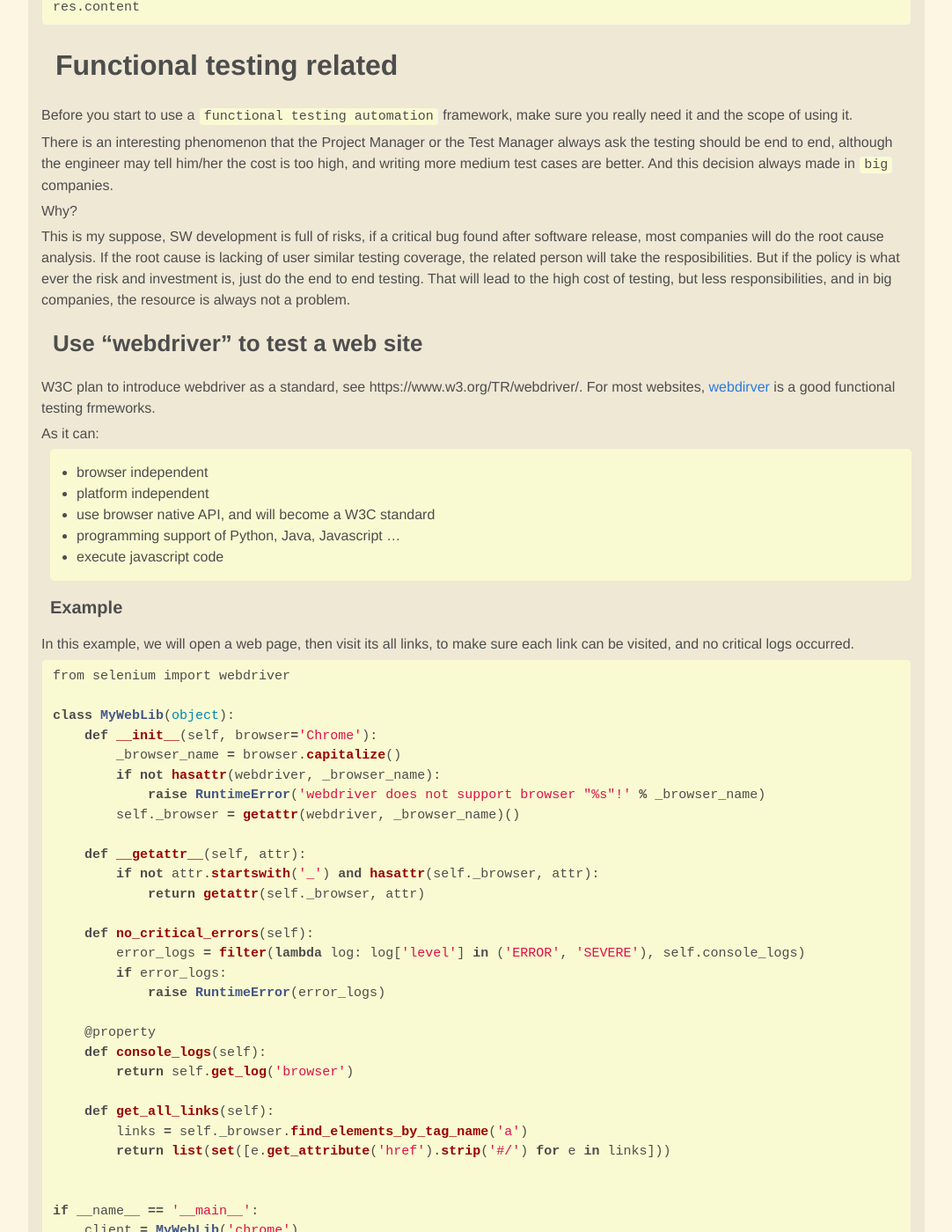
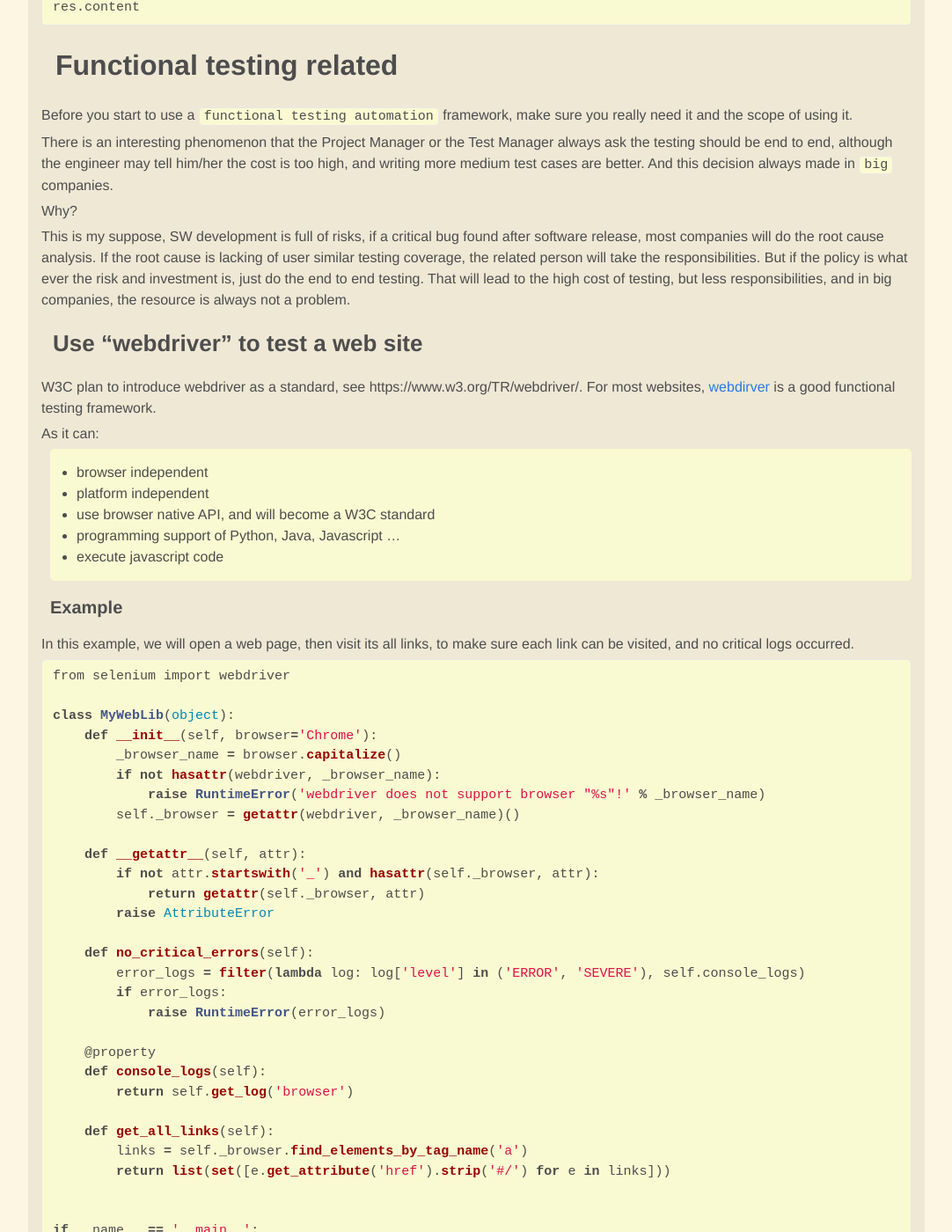
Before and after one commit to feiyuw/feiyuw.github.io, a Jekyll site: the page built from _posts/2016-07-04-a-glance-of-web-ta.md, in a window 1280 px wide and 1400 px high, scrolled down 3300 px. Shown: the whole window at 88% size, without its empty margins (91-1173 px from the left). Built offline with Jekyll 4.4.1, drawn with Linux system fonts in a browser that asks for light colours; nearby versions of some CDN libraries; comment, search, counter and statistics services are not loaded; some of the changed text lies outside the part shown.

Commit message:
spell check and one example code bug

```diff
--- a/_posts/2016-07-04-a-glance-of-web-ta.md
+++ b/_posts/2016-07-04-a-glance-of-web-ta.md
@@ -129,12 +129,12 @@ And this decision always made in `big` companies.
 
 Why?
 
-This is my suppose, SW development is full of risks, if a critical bug found after software release, most companies will do the root cause analysis. If the root cause is lacking of user similar testing coverage, the related person will take the resposibilities. But if the policy is what ever the risk and investment is, just do the end to end testing. That will lead to the high cost of testing, but less responsibilities, and in big companies, the resource is always not a problem.
+This is my suppose, SW development is full of risks, if a critical bug found after software release, most companies will do the root cause analysis. If the root cause is lacking of user similar testing coverage, the related person will take the responsibilities. But if the policy is what ever the risk and investment is, just do the end to end testing. That will lead to the high cost of testing, but less responsibilities, and in big companies, the resource is always not a problem.
 
 ### Use "webdriver" to test a web site
 
 W3C plan to introduce webdriver as a standard, see https://www.w3.org/TR/webdriver/.
-For most websites, [webdirver](http://www.seleniumhq.org/) is a good functional testing frmeworks.
+For most websites, [webdirver](http://www.seleniumhq.org/) is a good functional testing framework.
 
 As it can:
 
@@ -161,6 +161,7 @@ class MyWebLib(object):
     def __getattr__(self, attr):
         if not attr.startswith('_') and hasattr(self._browser, attr):
             return getattr(self._browser, attr)
+        raise AttributeError
 
     def no_critical_errors(self):
         error_logs = filter(lambda log: log['level'] in ('ERROR', 'SEVERE'), self.console_logs)
```
Also changed, not shown: other parts of _posts/2016-07-04-a-glance-of-web-ta.md (+6 -6 lines).
